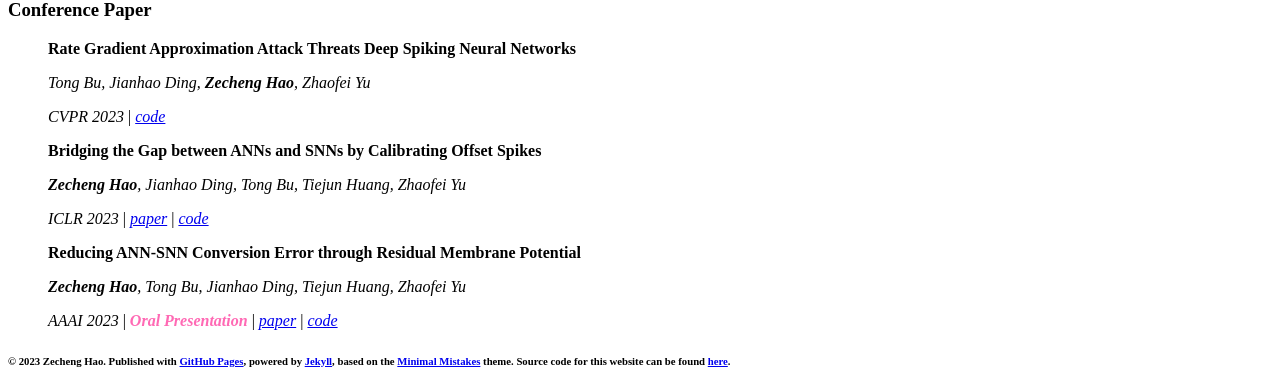
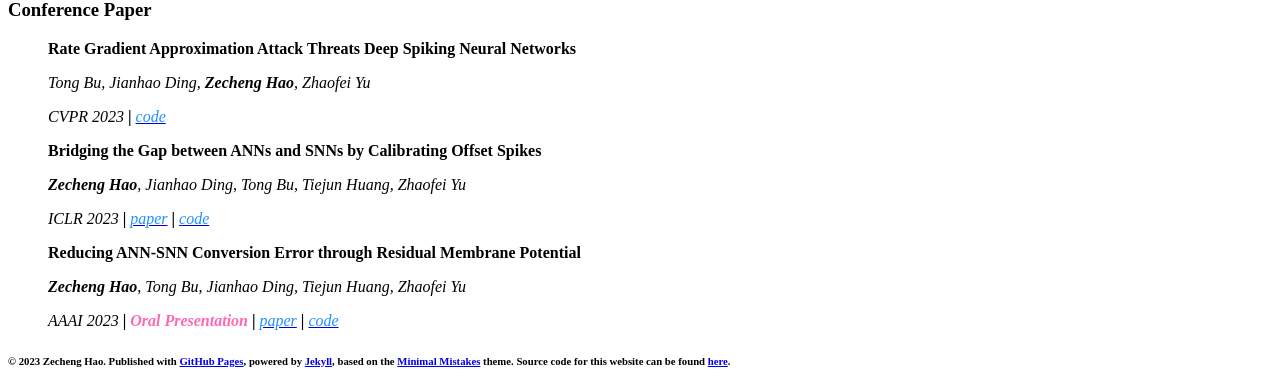
Before and after one commit to hzc1208/hzc1208.github.io, a Jekyll site: the page built from publications.md, in a window 1280 px wide. Shown: the part 600-988 px from the top of the page. Built offline with Jekyll 4.4.1, drawn with Linux system fonts in a browser that asks for light colours; nearby versions of some CDN libraries; comment, search, counter and statistics services are not loaded.

Commit message:
update personal homepage

```diff
--- a/publications.md
+++ b/publications.md
@@ -12,16 +12,16 @@ title: Publications
 >
 > *Tong Bu, Jianhao Ding, **Zecheng Hao**, Zhaofei Yu*
 >
-> *CVPR 2023* \| [*code*](https://github.com/putshua/SNN_attack_RGA)
+> *CVPR 2023* **\|** [*<font color=DodgerBlue>code</font>*](https://github.com/putshua/SNN_attack_RGA)
 
 > **Bridging the Gap between ANNs and SNNs by Calibrating Offset Spikes**
 >
 > ***Zecheng Hao****, Jianhao Ding, Tong Bu, Tiejun Huang, Zhaofei Yu*
 >
-> *ICLR 2023* \| [*paper*](https://openreview.net/forum?id=PFbzoWZyZRX) \| [*code*](https://github.com/hzc1208/ANN2SNN_COS)
+> *ICLR 2023* **\|** [*<font color=DodgerBlue>paper</font>*](https://openreview.net/forum?id=PFbzoWZyZRX) **\|** [*<font color=DodgerBlue>code</font>*](https://github.com/hzc1208/ANN2SNN_COS)
 
 > **Reducing ANN-SNN Conversion Error through Residual Membrane Potential**
 >
 > ***Zecheng Hao****, Tong Bu, Jianhao Ding, Tiejun Huang, Zhaofei Yu*
 >
-> *AAAI 2023* \| ***<font color=HotPink>Oral Presentation</font>*** \| [*paper*](https://arxiv.org/abs/2302.02091) \| [*code*](https://github.com/hzc1208/ANN2SNN_SRP)
+> *AAAI 2023* **\|** ***<font color=HotPink>Oral Presentation</font>*** **\|** [*<font color=DodgerBlue>paper</font>*](https://arxiv.org/abs/2302.02091) **\|** [*<font color=DodgerBlue>code</font>*](https://github.com/hzc1208/ANN2SNN_SRP)
```
Also changed, not shown: index.md (+1 -3 lines).
